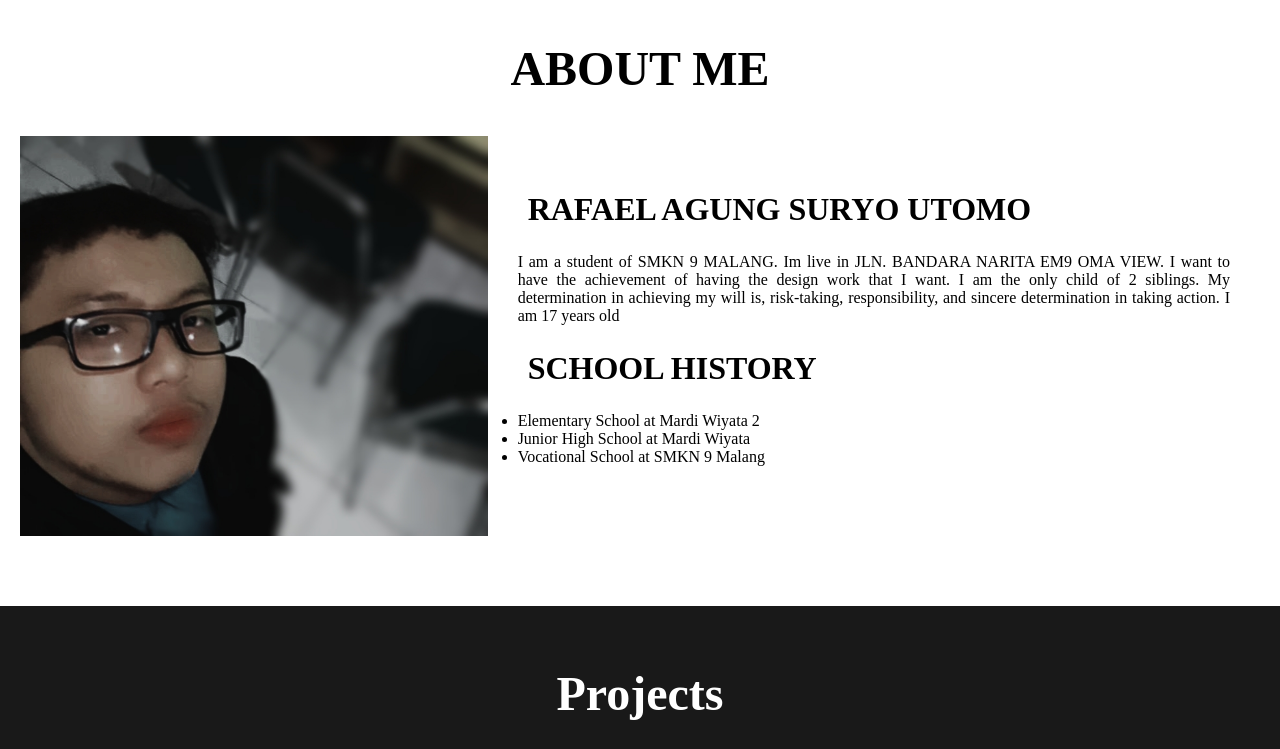
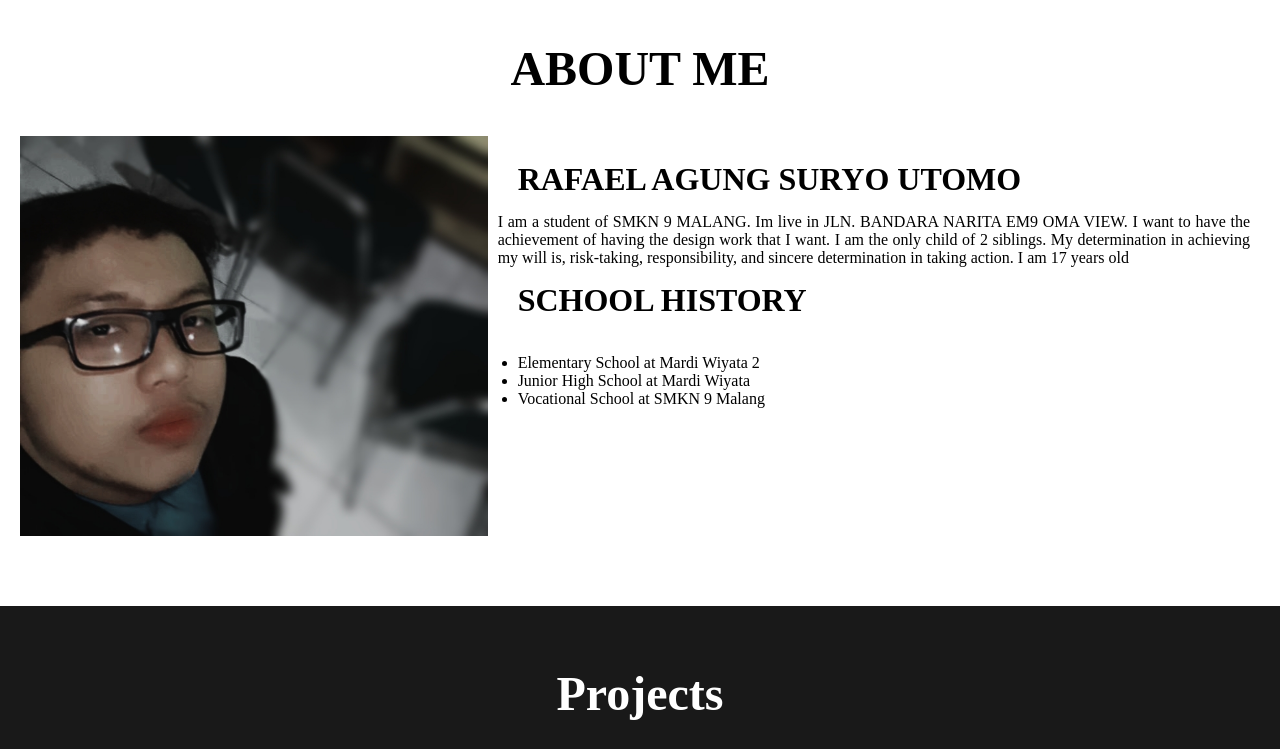
Before and after one commit to rafawelzzz/rafawelzzz, a plain HTML site: page index.html in a window 1280 px wide. Shown: the part 920-1669 px from the top of the page. Drawn offline with Linux system fonts and the light colour scheme.

Commit message:
style.css

```diff
--- a/style.css
+++ b/style.css
@@ -109,18 +109,25 @@ html{
     display: flex;
     flex-direction: column;
     text-align: justify;
-    padding: 30px;
+    padding: 10px;
+}
+#intro ul{
+    display: flex;
+    flex-direction: column;
+    text-align: justify;
+    padding: 20px;
 }
 #intro h2{
     font-size: 2rem;
     margin-bottom: 20px;
+    margin: 10px;
 }
 #intro h2 {
     display: flex;
     flex-direction: column;
     text-align: justify;
     padding: 10px;
-    margin-block: 15px;
+    margin-block: 5px;
 }
 
 /* Portofolio Section */
```
